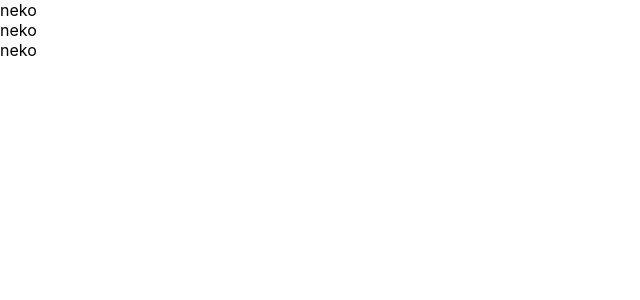
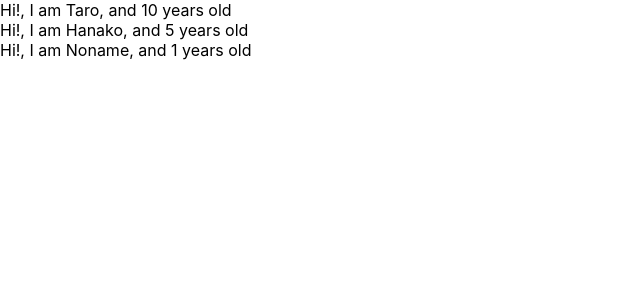
Before and after one commit to koharakouki/udemy-react, a React (Create React App) app: page / in a window 1280 px wide. Shown: the top 300 px of the page, without its empty margins (0-640 px from the left). Built offline with nearby package versions, Linux system fonts and the light colour scheme.

Commit message:
learn props

```diff
--- a/src/App.js
+++ b/src/App.js
@@ -13,18 +13,33 @@
 
 
 const App = () => {
+  const profiles = [
+    {name: "Taro", age: 10},
+    {name: "Hanako", age: 5},
+    {name: "Noname"}
+  ]
   return (
     <div>
-      <Cat />
-      <Cat />
-      <Cat />
+      {
+        profiles.map((profile, index) => {
+          return <User name={profile.name} age={profile.age} key={index} />
+        })
+      }
     </div>
   );
 }
 
 
-const Cat = () => {
-  return <div>neko</div>
+const User = (props) => {
+  return(
+    <div>
+      Hi!, I am {props.name}, and {props.age} years old
+    </div>
+  );
+}
+
+User.defaultProps = {
+  age: 1
 }
 
 export default App;
```
